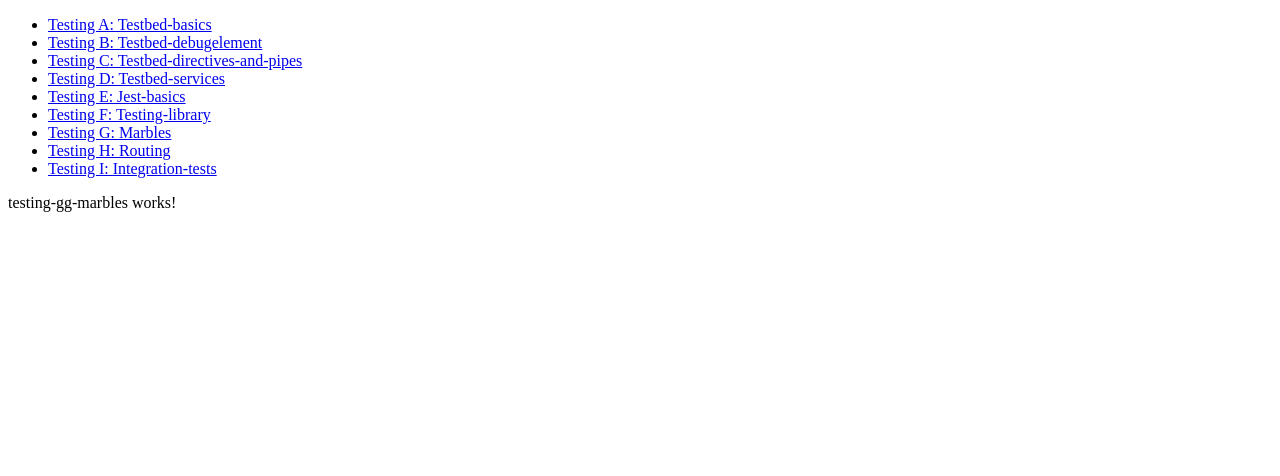
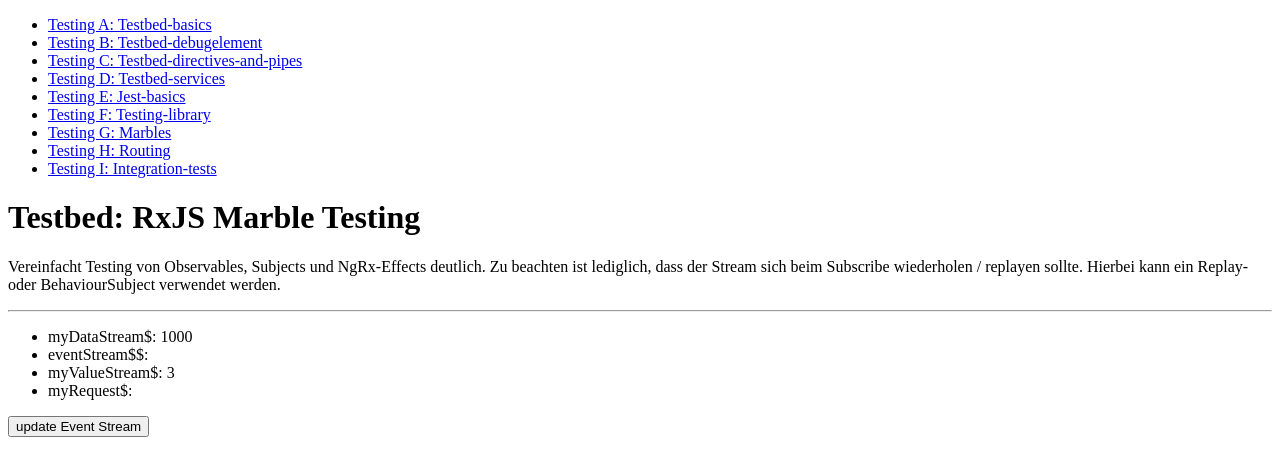
Before and after one commit to cillies-finatix/angular-testing-workshop, an Angular app: page /testing-gg-marbles in a window 1280 px wide. Shown: the top 476 px of the page. Built offline with nearby package versions, Linux system fonts and the light colour scheme; no server answers.

Commit message:
add marble tests

```diff
--- a/src/app/pages/hello/hello.component.ts
+++ b/src/app/pages/hello/hello.component.ts
@@ -1,5 +1,5 @@
 import {ChangeDetectionStrategy, Component, signal} from '@angular/core';
-import { CommonModule } from '@angular/common';
+import {CommonModule} from '@angular/common';
 import {RouterLink} from "@angular/router";
 
 @Component({
@@ -7,7 +7,6 @@
   standalone: true,
   imports: [CommonModule, RouterLink],
   templateUrl: './hello.component.html',
-  styleUrls: ['./hello.component.scss'],
   changeDetection: ChangeDetectionStrategy.OnPush
 })
 export class HelloComponent {
--- a/src/app/topics/testing-gg-marbles/testing-gg-marbles.component.html
+++ b/src/app/topics/testing-gg-marbles/testing-gg-marbles.component.html
@@ -1 +1,16 @@
-<p>testing-gg-marbles works!</p>
+<h1>Testbed: RxJS Marble Testing</h1>
+
+<p>Vereinfacht Testing von Observables, Subjects und NgRx-Effects deutlich. Zu beachten ist lediglich, dass der Stream sich beim Subscribe wiederholen / replayen sollte. Hierbei kann ein Replay- oder BehaviourSubject verwendet werden.</p>
+
+<hr>
+
+<section class="test-area">
+  <ul>
+    <li>myDataStream$: {{ myDataStream$ | async }}</li>
+    <li>eventStream$$: {{ eventStream$ | async }} </li>
+    <li>myValueStream$: {{ myValueStream$ | async }}</li>
+    <li>myRequest$: {{ myRequest$ | async }}</li>
+  </ul>
+
+  <button (click)="updateEventStream()">update Event Stream</button>
+</section>
--- a/src/app/topics/testing-gg-marbles/testing-gg-marbles.component.ts
+++ b/src/app/topics/testing-gg-marbles/testing-gg-marbles.component.ts
@@ -1,14 +1,32 @@
-import { ChangeDetectionStrategy, Component } from '@angular/core';
-import { CommonModule } from '@angular/common';
+import {ChangeDetectionStrategy, Component, inject} from '@angular/core';
+import {CommonModule} from '@angular/common';
+import {BehaviorSubject, from, map, scan, Subject} from "rxjs";
+import {HttpClient, HttpClientModule} from "@angular/common/http";
 
 @Component({
   selector: 'app-testing-gg-marbles',
   standalone: true,
-  imports: [CommonModule],
+  imports: [CommonModule, HttpClientModule],
   templateUrl: './testing-gg-marbles.component.html',
   styleUrls: ['./testing-gg-marbles.component.scss'],
   changeDetection: ChangeDetectionStrategy.OnPush
 })
 export class TestingGgMarblesComponent {
+  readonly #http = inject(HttpClient);
 
+  // Hot Observable - with replay
+  readonly #internalState = new BehaviorSubject<any>({ value: '1000' })
+  readonly myDataStream$ = this.#internalState.pipe(map(({value}) => value));
+
+  // Hot Observable - no replay
+  readonly #eventStream$$ = new Subject<string>();
+  readonly eventStream$ = this.#eventStream$$.pipe(scan((acc, _) => acc + 1, 0));
+
+  // Cold Observable
+  readonly myValueStream$ = from([1,2,3]);
+  readonly myRequest$ = this.#http.get('https://pokeapi.co/api/v2/pokemon/ditto')
+
+  updateEventStream() {
+    this.#eventStream$$.next('clicked');
+  }
 }
```
Also changed, not shown: src/app/pages/hello/hello.component.scss (deleted), 1 other file (tests, documents, lock files or other folders).
